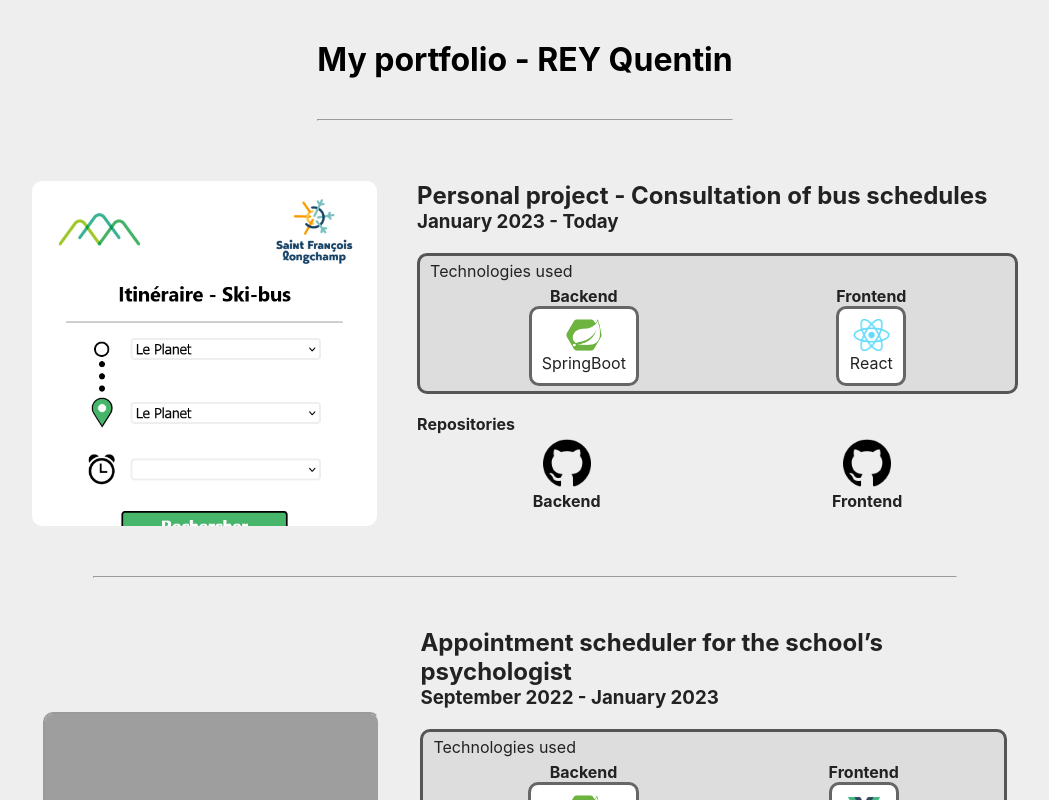
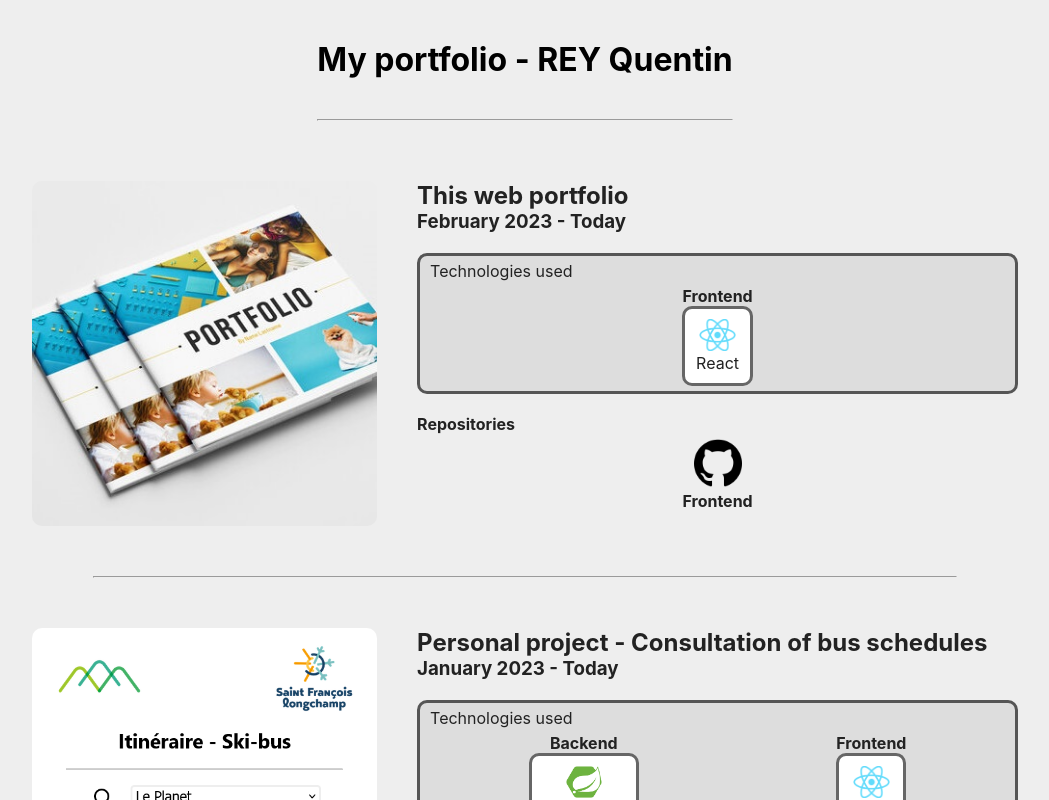
Before and after one commit to QuentinRCR/my_portfolio, a React (Create React App) app: page / in a window 1280 px wide. Shown: the top 800 px of the page, without its empty margins (115-1164 px from the left). Built offline with nearby package versions, Linux system fonts and the light colour scheme; grey boxes are pictures that could not be loaded.

Commit message:
add the portfolio

```diff
--- a/src/App.js
+++ b/src/App.js
@@ -2,9 +2,27 @@ import './App.scss';
 import Project from './components/Project'
 import React from "react";
 import BusSchedulesDemonstation from './images/bus schedules demonstation.png'
+import PortfolioImage from './images/portfolio.png'
 
 function App() {
     let projectInformation = [
+        {
+            title: "This web portfolio",
+            repositoriesURL: {
+                frontend: "https://github.com/QuentinRCR/my_portfolio"
+            },
+            dates: {
+                start: "February 2023",
+                end: "Today"
+            },
+            technologies: {
+                frontend:"React"
+            },
+            illustration: {
+                image: PortfolioImage,
+                description: "Image of a portfolio"
+            },
+        },
         {
             title: "Personal project - Consultation of bus schedules",
             repositoriesURL: {
--- a/src/components/Project.scss
+++ b/src/components/Project.scss
@@ -1,11 +1,9 @@
 .project{
   border-radius: 10px;
-  //border: solid #ddd;
-
-  max-width: 80%;
   display: grid;
   grid-template-columns: 35% 1fr;
   column-gap: 40px;
+  width: 80%;
 
   .illustration{
     grid-column: 1;
```
Also changed, not shown: src/images/portfolio.png (added).
